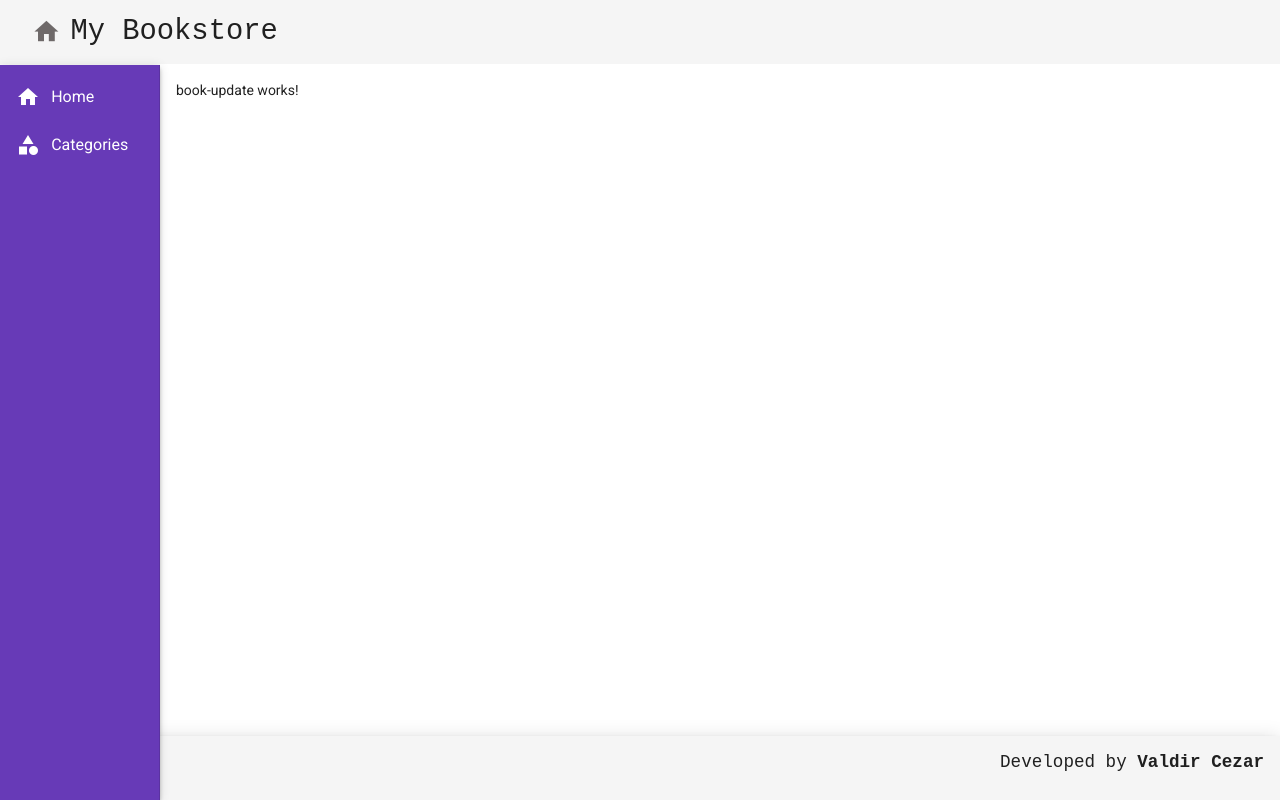
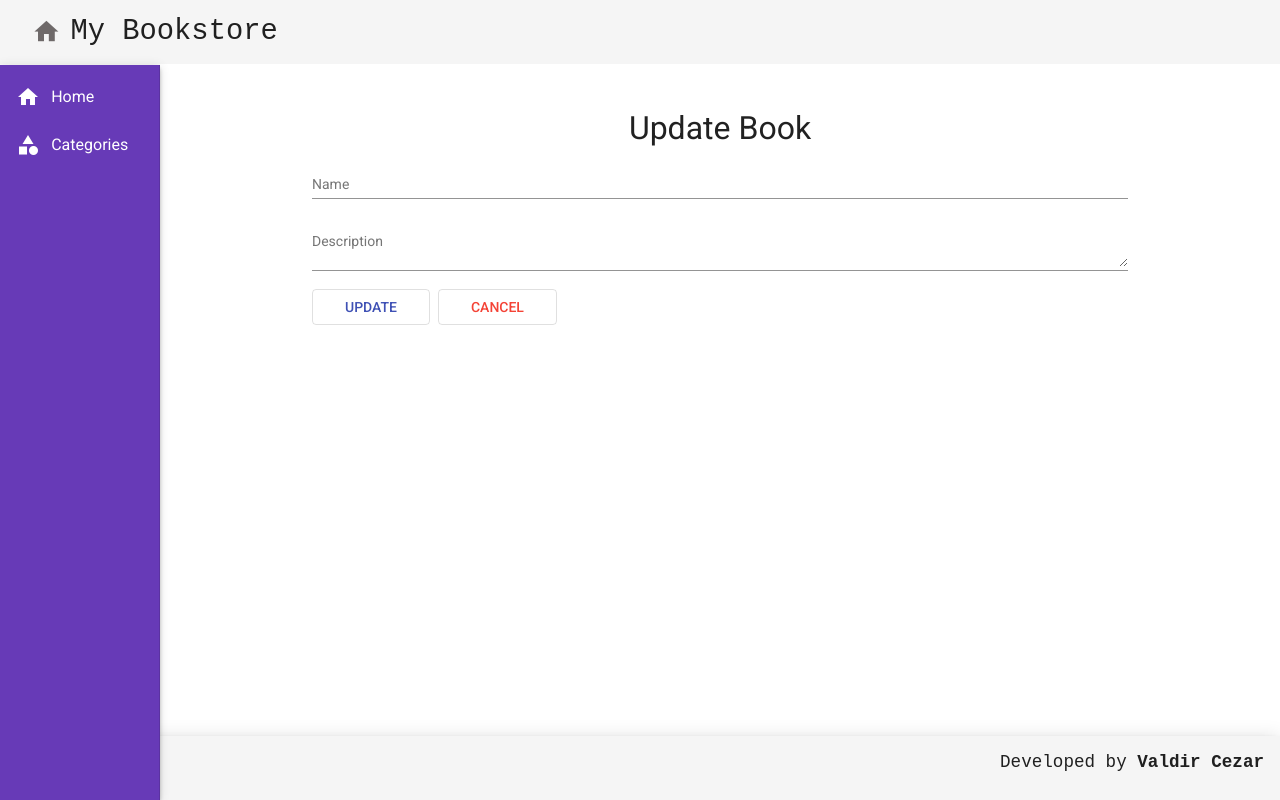
Before and after one commit to ValdirCezar/library-front, an Angular app: page /category/1/books/update/1 in a window 1280 px wide. Built offline with nearby package versions, Linux system fonts and the light colour scheme; no server answers.

Commit message:
update method for book implemented

```diff
--- a/src/app/views/book/book-update/book-update.component.css
+++ b/src/app/views/book/book-update/book-update.component.css
@@ -0,0 +1,25 @@
+form {
+    text-align: center;
+    width: 75%;
+    margin: 2rem auto 0 auto;
+}
+
+h1 {
+    font-size: 2rem;
+    font-weight: 400;
+}
+
+.form {
+    width: 100%;
+}
+
+.buttons {
+    width: 100%;
+    text-align: initial;
+}
+
+button {
+    margin-right: .5rem;
+    padding-right: 2rem;
+    padding-left: 2rem;
+}
--- a/src/app/views/book/book-update/book-update.component.html
+++ b/src/app/views/book/book-update/book-update.component.html
@@ -1 +1,17 @@
-<p>book-update works!</p>
+<form>
+    <h1>Update Book</h1>
+    <mat-form-field class="form">
+        <mat-label>Name</mat-label>
+        <input matInput [(ngModel)]="book.title" type="text" name="title" placeholder="Ex. How to Make Cookie">
+    </mat-form-field>
+
+    <mat-form-field class="form">
+        <mat-label>Description</mat-label>
+        <textarea matInput [(ngModel)]="book.description" type="text" name="description" placeholder="Ex. In this book..."></textarea>
+    </mat-form-field>
+
+    <div class="buttons">
+        <button mat-stroked-button (click)="update()" color="primary">UPDATE</button>
+        <button mat-stroked-button (click)="cancel()" color="warn">CANCEL</button>
+    </div>
+</form>
--- a/src/app/views/book/book-update/book-update.component.ts
+++ b/src/app/views/book/book-update/book-update.component.ts
@@ -1,4 +1,7 @@
 import { Component, OnInit } from '@angular/core';
+import { ActivatedRoute, Router } from '@angular/router';
+import { Book } from 'src/app/models/book.model';
+import { BookService } from '../book.service';
 
 @Component({
   selector: 'app-book-update',
@@ -7,9 +10,41 @@ import { Component, OnInit } from '@angular/core';
 })
 export class BookUpdateComponent implements OnInit {
 
-  constructor() { }
+  book: Book = {
+    id: '',
+    title: '',
+    description: ''
+  }
+
+  idCategfory: string = ''
+
+  constructor(
+    private route: ActivatedRoute,
+    private router: Router,
+    private service: BookService
+  ) { }
 
   ngOnInit(): void {
+    this.idCategfory = this.route.snapshot.paramMap.get("idcat")!;
+    this.book.id = this.route.snapshot.paramMap.get("id")!;
+
+    this.service.findById(this.book.id).subscribe((subject) => {
+      this.book = subject;
+    })
+  }
+
+  update(): void {
+    this.service.updateById(this.book).subscribe(() => {
+      this.service.ShowSuccessUpdateBook();
+    }), console.error(
+      this.router.navigate([`/category/${this.idCategfory}/books`]),
+      this.service.ShowErrorUpdateBook()
+    );
+
+  }
+
+  cancel(): void {
+    this.router.navigate([`/category/${this.idCategfory}/books`])
   }
 
 }
--- a/src/app/views/book/book.service.ts
+++ b/src/app/views/book/book.service.ts
@@ -33,6 +33,11 @@ export class BookService {
     return this.http.delete<void>(url)
   }
 
+  updateById(book: Book): Observable<Book>{
+    const url = `${this.baseUrl}/books/${book.id}`
+    return this.http.put<Book>(url, book);
+  }
+
   ShowSuccessCreateBook(): void {
     this._snackBar.open('Book successfully created!', 'close', {
       duration: 4000,
@@ -57,4 +62,20 @@ export class BookService {
     })
   }
 
+  ShowSuccessUpdateBook(): void {
+    this._snackBar.open('Book successfully updated!', 'close', {
+      duration: 4000,
+      horizontalPosition: 'right',
+      verticalPosition: 'top'
+    })
+  }
+
+  ShowErrorUpdateBook(): void {
+    this._snackBar.open('Error update book! Try later :)', 'close', {
+      duration: 4000,
+      horizontalPosition: 'right',
+      verticalPosition: 'top'
+    })
+  }
+
 }
```
